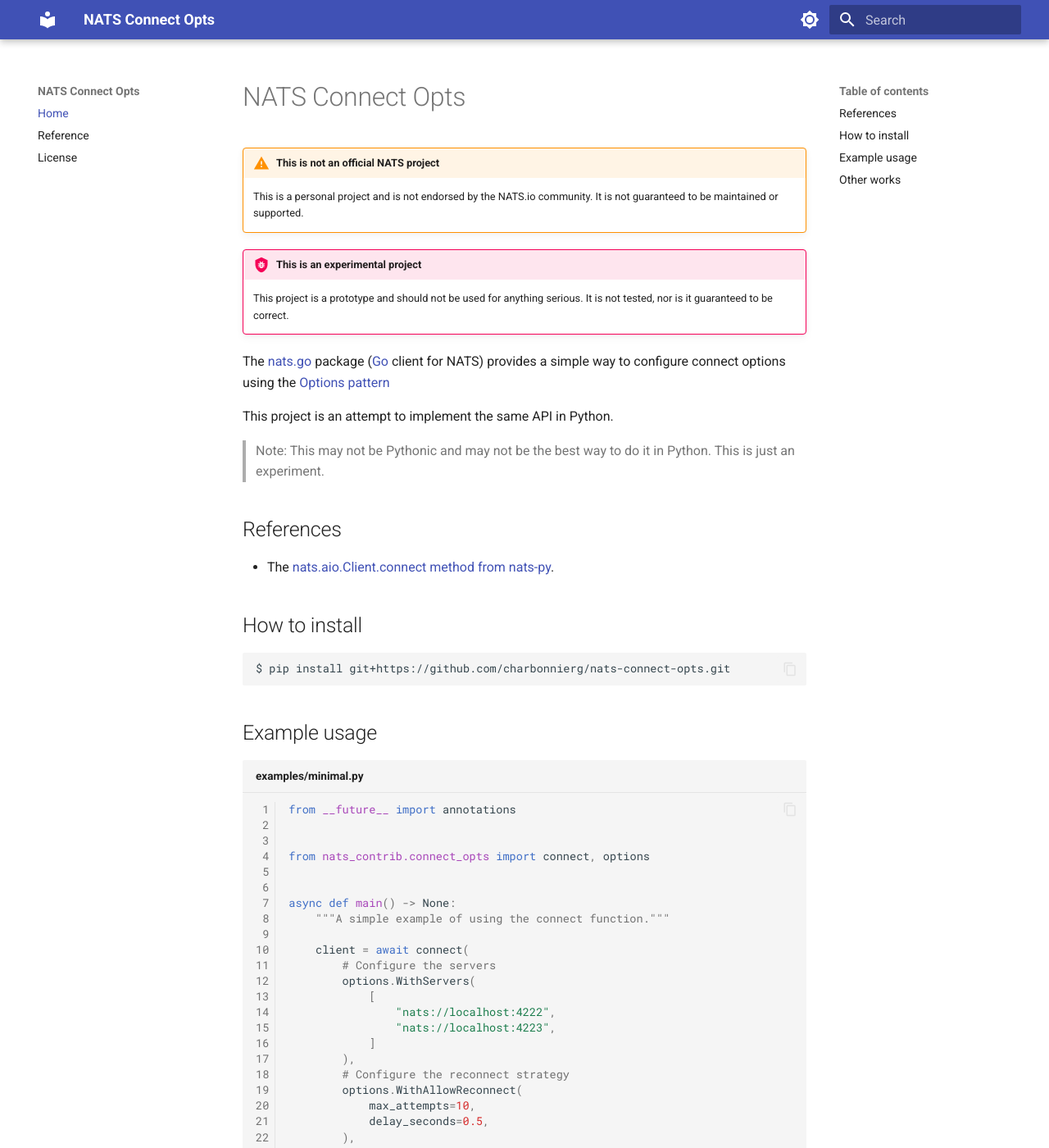
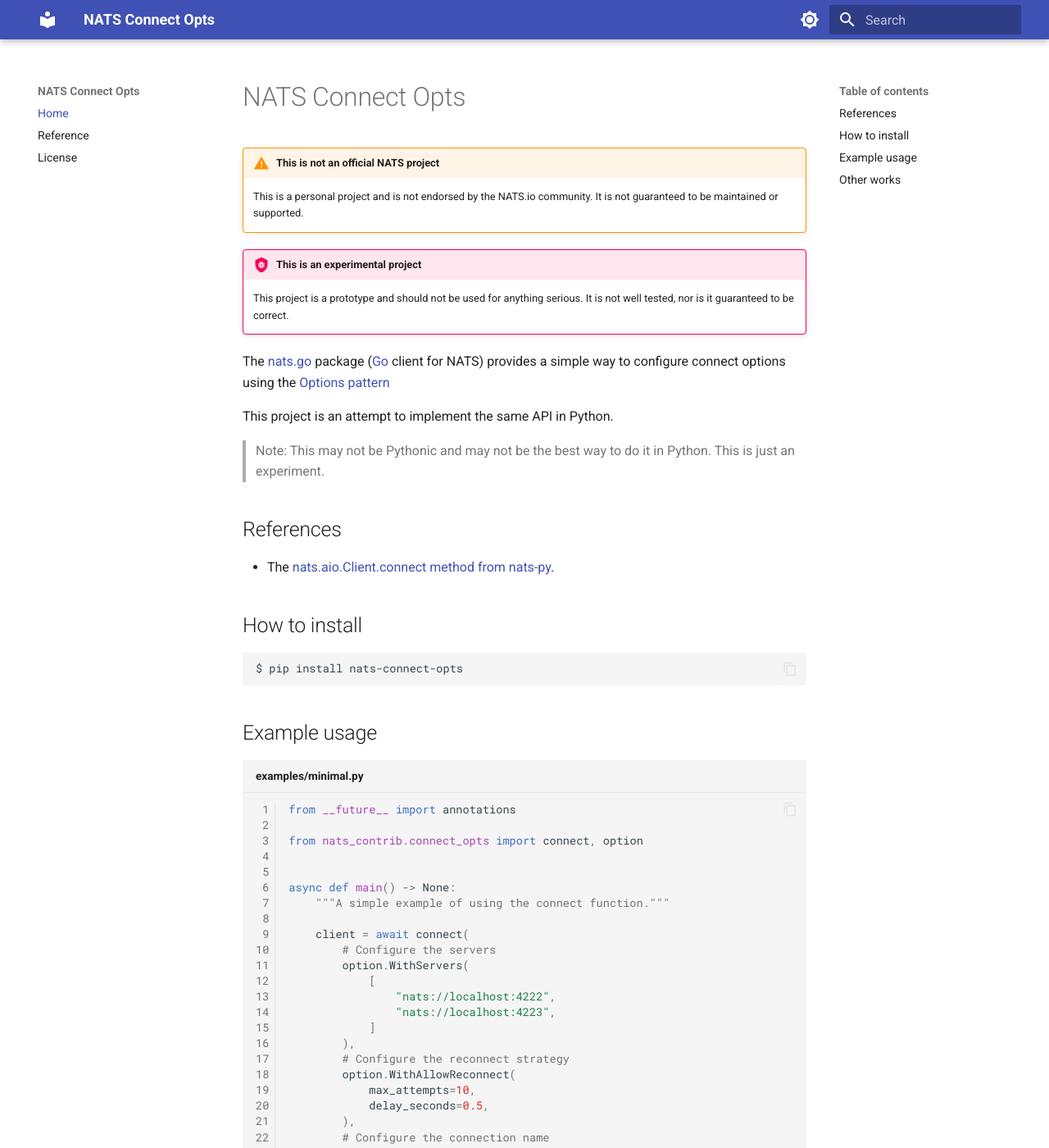
Before and after one commit to charbonats/nats-connect-opts, an MkDocs documentation site: the page built from docs/index.md, in a window 1280 px wide and 1400 px high. Shown: the whole window at 82% size. Built offline with MkDocs 1.6.1 and Material for MkDocs 9.7.7, drawn with Linux system fonts in a browser that asks for light colours; some of the changed text lies outside the part shown.

Commit message:
updated docs

````diff
--- a/docs/index.md
+++ b/docs/index.md
@@ -4,7 +4,7 @@
     This is a personal project and is not endorsed by the NATS.io community. It is not guaranteed to be maintained or supported.
 
 !!! bug "This is an experimental project"
-    This project is a prototype and should not be used for anything serious. It is not tested, nor is it guaranteed to be correct.
+    This project is a prototype and should not be used for anything serious. It is not well tested, nor is it guaranteed to be correct.
 
 The [nats.go](https://github.com/nats-io/nats.go) package ([Go](https://go.dev/) client for NATS) provides a simple way to configure connect options using the [Options pattern](https://golang.cafe/blog/golang-functional-options-pattern.html)
 
@@ -23,7 +23,7 @@ This project is an attempt to implement the same API in Python.
 <!-- termynal -->
 
 ```bash
-$ pip install git+https://github.com/charbonnierg/nats-connect-opts.git
+$ pip install nats-connect-opts
 ```
 
 ## Example usage
@@ -31,8 +31,7 @@ $ pip install git+https://github.com/charbonnierg/nats-connect-opts.git
 ``` py linenums="1" title="examples/minimal.py"
 from __future__ import annotations
 
-
-from nats_contrib.connect_opts import connect, options
+from nats_contrib.connect_opts import connect, option
 
 
 async def main() -> None:
@@ -40,21 +39,21 @@ async def main() -> None:
 
     client = await connect(
         # Configure the servers
-        options.WithServers(
+        option.WithServers(
             [
                 "nats://localhost:4222",
                 "nats://localhost:4223",
             ]
         ),
         # Configure the reconnect strategy
-        options.WithAllowReconnect(
+        option.WithAllowReconnect(
             max_attempts=10,
             delay_seconds=0.5,
         ),
         # Configure the connection name
-        options.WithConnectionName("my-connection"),
+        option.WithConnectionName("my-connection"),
         # Configure the flusher
-        options.WithFlusher(
+        option.WithFlusher(
             queue_size=100,
             timeout_seconds=10,
         ),
````
